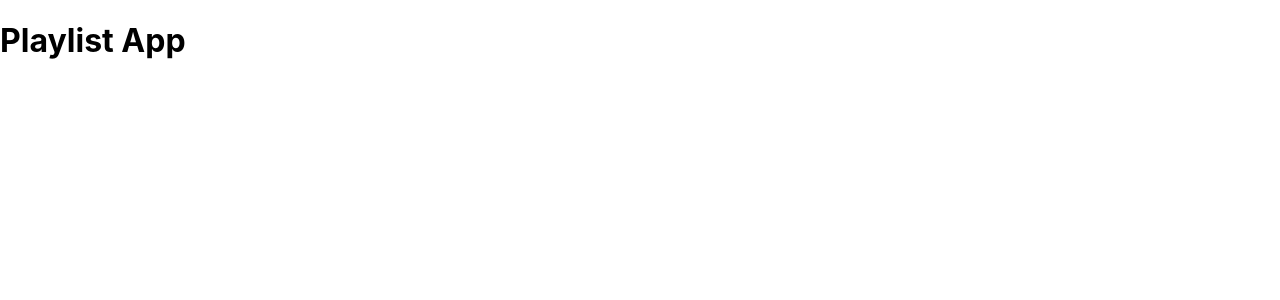
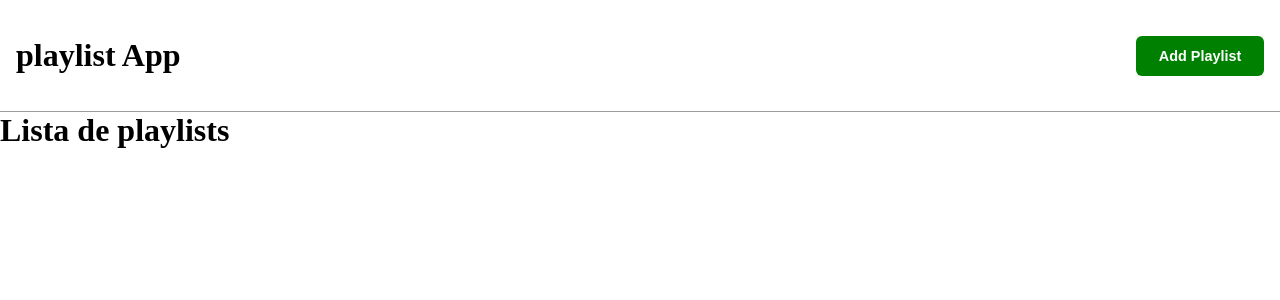
Before and after one commit to gabrielluiz01/Playlist-App, a React (Create React App) app: page / in a window 1280 px wide. Shown: the top 300 px of the page. Built offline with nearby package versions, Linux system fonts and the light colour scheme.

Commit message:
add styled components and routes

```diff
--- a/package.json
+++ b/package.json
@@ -9,8 +9,10 @@
     "react": "^16.13.1",
     "react-dom": "^16.13.1",
     "react-redux": "^7.2.0",
+    "react-router-dom": "^5.2.0",
     "react-scripts": "3.4.1",
-    "redux": "^4.0.5"
+    "redux": "^4.0.5",
+    "styled-components": "^5.1.1"
   },
   "scripts": {
     "start": "react-scripts start",
--- a/src/App.js
+++ b/src/App.js
@@ -1,10 +1,12 @@
 import React from 'react';
 import './index.css'
-
+import Header from './components/Header';
+import Router from './routes';
 function App() {
   return (
     <div className="App">
-      <h1>Playlist App</h1>
+      <Header />
+      <Router />
     </div>
   );
 }
--- /dev/null
+++ b/src/components/Header.js
@@ -0,0 +1,27 @@
+import React, { Component } from 'react';
+import '../index.css'
+
+// import { Container } from './styles';
+
+class Header extends Component{
+  state = {
+    isModalCreatePlaylist: false,
+  }
+
+  openModalPlaylist = () => {
+    this.setState({
+      openModalPlaylist: true,
+    })
+  }
+
+  render() {
+    return (
+      <header>
+        <h1>playlist App</h1>
+        <button className="button-add-playlist" onClick={this.openModalPlaylist}>Add Playlist</button>
+      </header>
+    );
+  }
+}
+
+export default Header;
--- a/src/index.css
+++ b/src/index.css
@@ -1,13 +1,28 @@
-body {
+*{
   margin: 0;
-  font-family: -apple-system, BlinkMacSystemFont, 'Segoe UI', 'Roboto', 'Oxygen',
-    'Ubuntu', 'Cantarell', 'Fira Sans', 'Droid Sans', 'Helvetica Neue',
-    sans-serif;
-  -webkit-font-smoothing: antialiased;
-  -moz-osx-font-smoothing: grayscale;
+  padding: 0;
+  box-sizing: border-box;
+  outline: 0;
 }
 
-code {
-  font-family: source-code-pro, Menlo, Monaco, Consolas, 'Courier New',
-    monospace;
+header{
+  width: 100%;
+  height: 7rem;
+  padding: 1rem;
+  display: flex;
+  justify-content: space-between;
+  align-items: center;
+  border-bottom: 1px solid #9c9c9c;
 }
+
+.button-add-playlist{
+  width: 8rem;
+  height: 2.5rem;
+  border-radius: 6px;
+  border: none;
+  background-color: green;
+  color: #FFF;
+  font-size: .9rem;
+  font-weight: bold;
+  cursor: pointer;
+}
--- /dev/null
+++ b/src/pages/Paylists/Playlists.js
@@ -0,0 +1,11 @@
+import React from 'react';
+
+// import { Container } from './styles';
+
+function Paylists() {
+  return (
+    <h1>Lista de playlists</h1>
+  );
+}
+
+export default Paylists;
--- /dev/null
+++ b/src/routes.js
@@ -0,0 +1,14 @@
+import React from 'react';
+import { BrowserRouter, Switch, Route } from 'react-router-dom';
+
+import Playlists from './pages/Paylists/Playlists';
+
+const Router = () => (
+  <BrowserRouter>
+    <Switch>
+      <Route exact path="/" component={Playlists}/>
+    </Switch>
+  </BrowserRouter>
+)
+
+export default Router;
```
Also changed, not shown: 1 other file (tests, documents, lock files or other folders).
